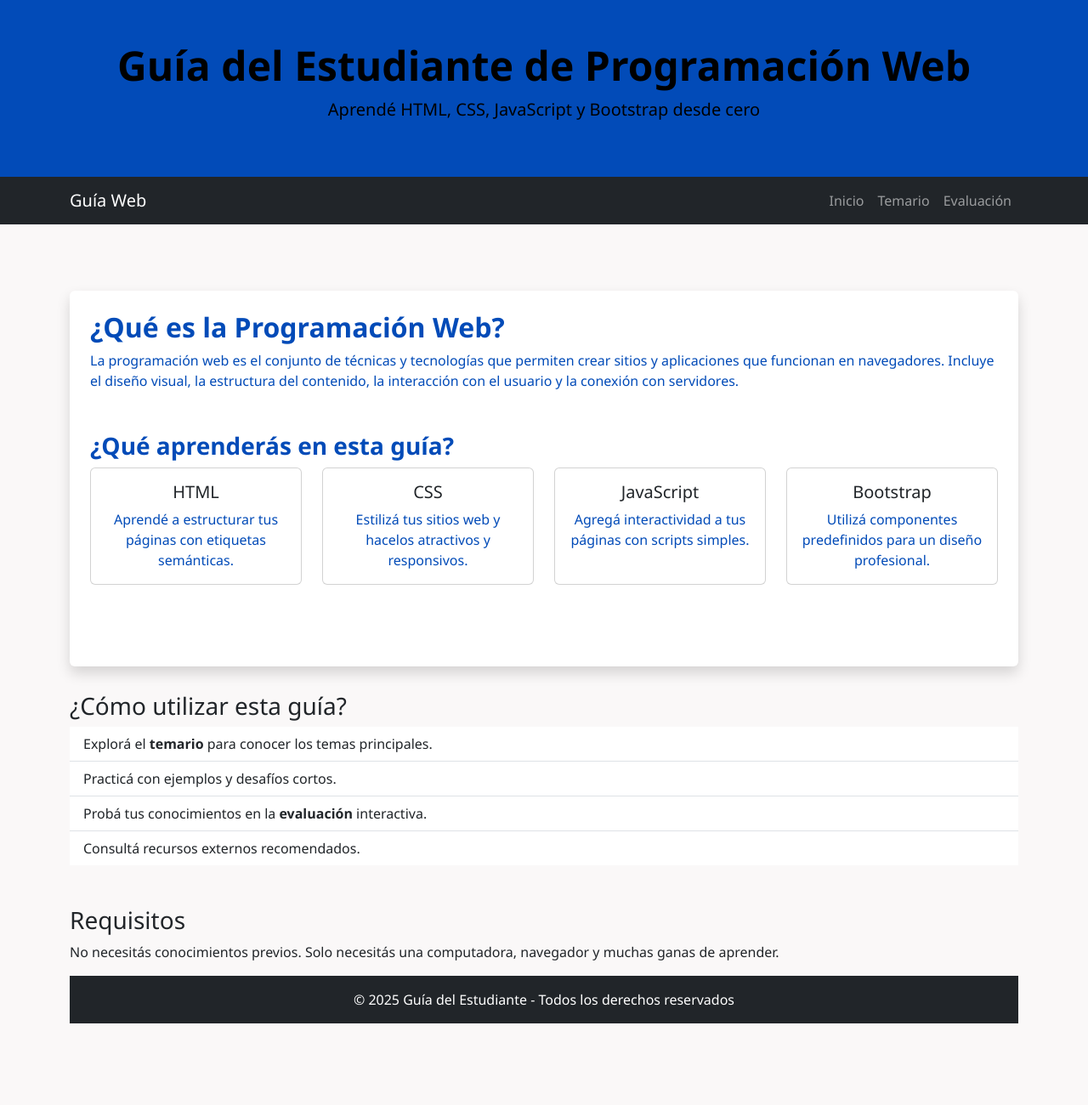
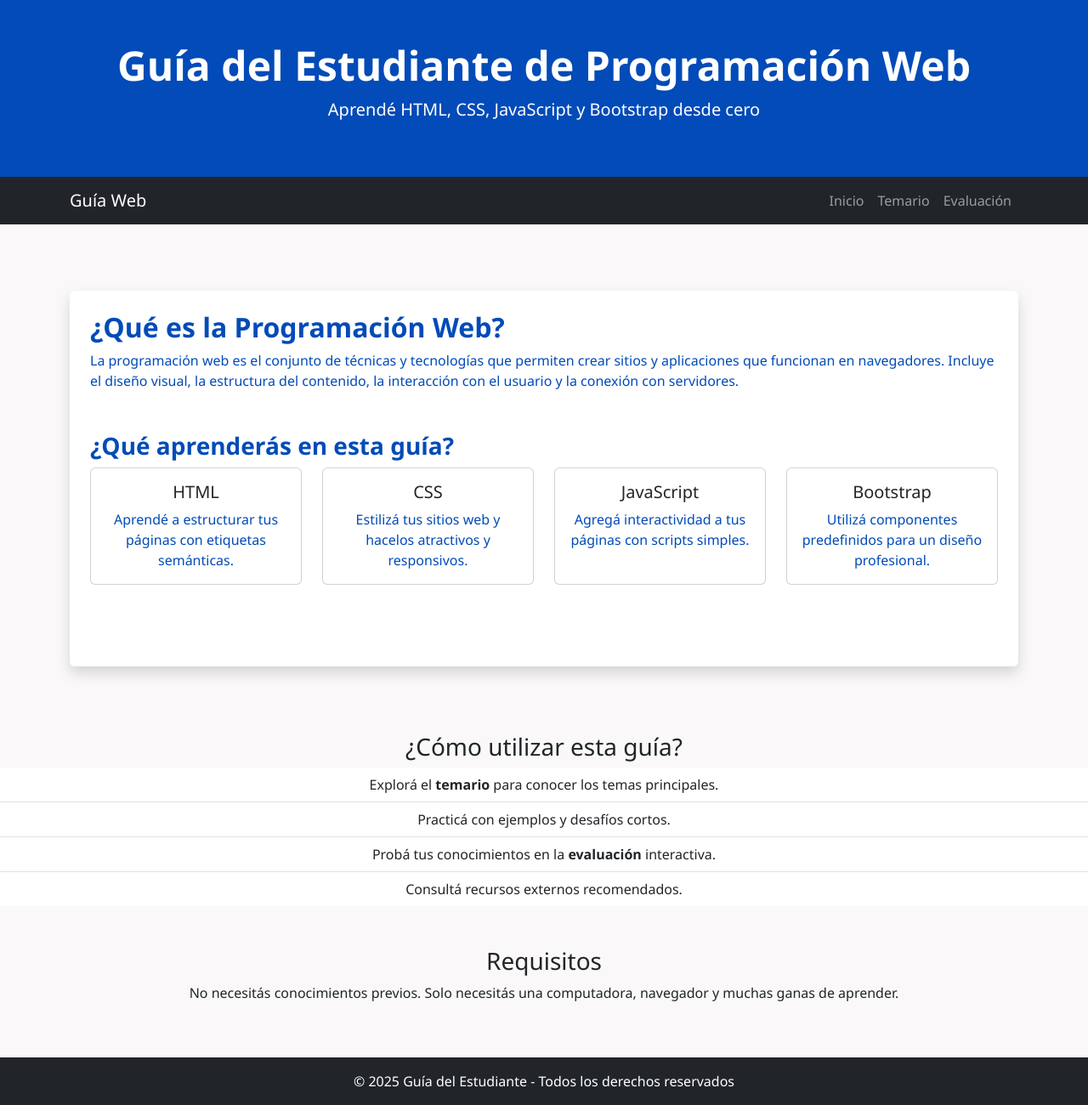
Before and after one commit to NatsuX1453/primer-parcial-Gaona-Axel, a plain HTML site: page index.html in a window 1280 px wide. Shown: the whole page at 85% size. Before the commit the page ends 1252 px from the top, so only its background shows below. Drawn offline with nearby package versions, Linux system fonts and the light colour scheme.

Commit message:
se cambio el color de las palabras del headera para que sea mas legible a la hora de leer

```diff
--- a/css/evaluacion.css
+++ b/css/evaluacion.css
@@ -55,5 +55,4 @@ footer {
   background-color: #212529;
   text-align: center;
   padding: 15px 0;
-  margin-top: auto;
 }
--- a/css/index.css
+++ b/css/index.css
@@ -38,7 +38,7 @@ article p {
 
 /* ==== Footer ==== */
 footer {
-  background-color: #024bb8;
+  background-color: #212529;
   text-align: center;
   padding: 15px 0;
   margin-top: auto;
--- a/index.html
+++ b/index.html
@@ -8,12 +8,14 @@
 <link href="css/index.css " rel="stylesheet">
 </head>
 <body class="d-flex flex-column min-vh-100">
-    <header class="text-black text-center py-5">
+  <!-- Header/ENCABEZADO -->
+  <header class="text-black text-center py-5">
     <div class="container">
-      <h1 class="display-5">Guía del Estudiante de Programación Web</h1>
-      <p class="lead">Aprendé HTML, CSS, JavaScript y Bootstrap desde cero</p>
+      <h1 class="text-white display-5">Guía del Estudiante de Programación Web</h1>
+      <p class="text-white lead">Aprendé HTML, CSS, JavaScript y Bootstrap desde cero</p>
     </div>
    </header>
+   <!-- barra de navegacion -->
   <navbar class="navbar navbar-expand-lg navbar-dark bg-dark">
     <div class="container">
       <a class="navbar-brand" href="#">Guía Web</a>
@@ -30,17 +32,13 @@
     </div>
   </navbar>
 </body>
-      </div>
-    </nav>
-    </div>
-
+  <!-- Contenido principal -->
   <main class="container my-5">
     <article class="bg-white shadow rounded p-4">
       <section class="mb-5">
         <h2>¿Qué es la Programación Web?</h2>
         <p>La programación web es el conjunto de técnicas y tecnologías que permiten crear sitios y aplicaciones que funcionan en navegadores. Incluye el diseño visual, la estructura del contenido, la interacción con el usuario y la conexión con servidores.</p>
       </section>
-
       <section class="mb-5">
         <h3>¿Qué aprenderás en esta guía?</h3>
         <div class="row text-center">
@@ -78,11 +76,9 @@
           </div>
         </div>
       </section>
-
-
     </article>
-  <main>
-  <section class="mb-5">
+    </main>
+  <section class="mb-5 text-center">
     <h3>¿Cómo utilizar esta guía?</h3>
     <ul class="list-group list-group-flush">
       <li class="list-group-item">Explorá el <strong>temario</strong> para conocer los temas principales.</li>
@@ -91,11 +87,11 @@
       <li class="list-group-item">Consultá recursos externos recomendados.</li>
     </ul>
   </section>
-
-  <seccion>
+  <section class="mb-5 text-center">
     <h3>Requisitos</h3>
     <p>No necesitás conocimientos previos. Solo necesitás una computadora, navegador y muchas ganas de aprender.</p>
   </section>
+
   <footer class="bg-dark text-center py-3 mt-auto">
     <div class="container">
       <p class="mb-0 text-white">&copy; 2025 Guía del Estudiante - Todos los derechos reservados</p>
```
Also changed, not shown: evaluacion.html (+2 -3 lines).
